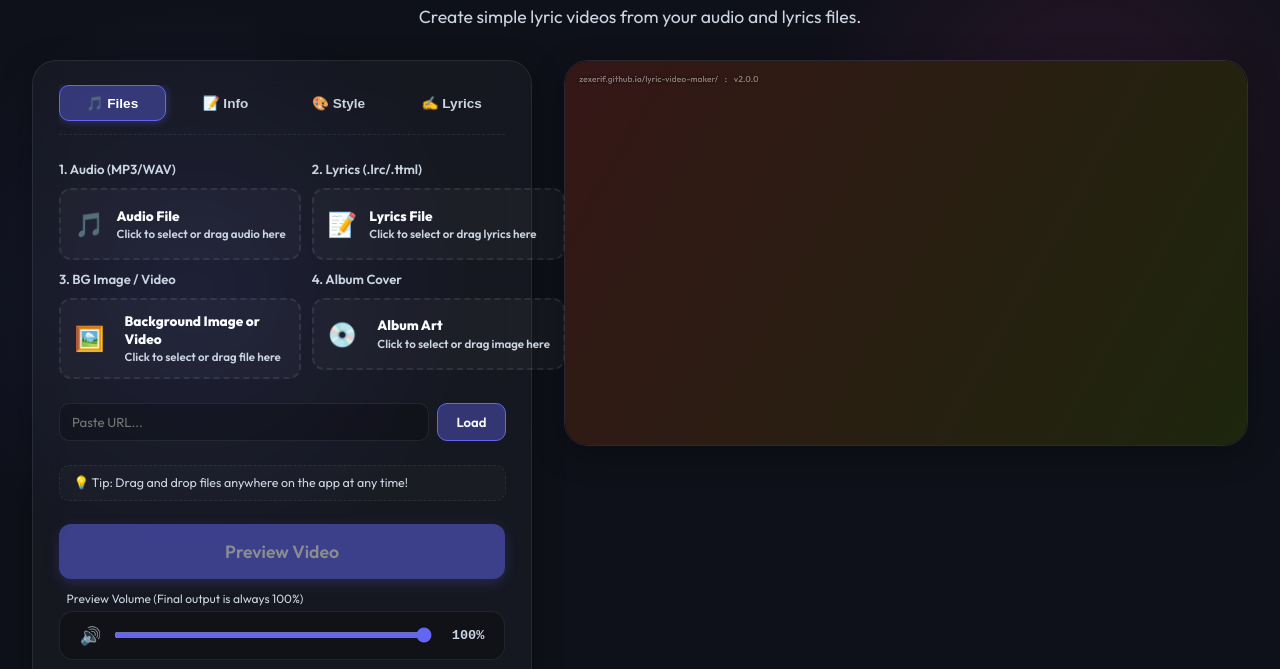
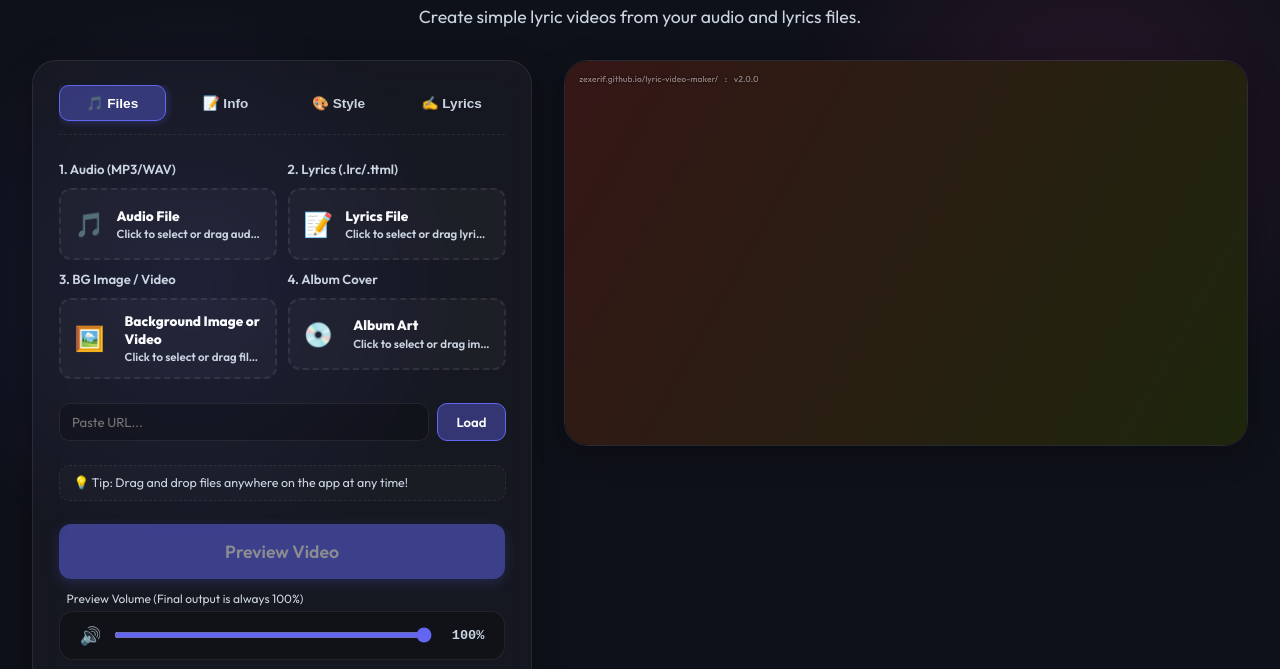
Before and after one commit to Zexerif/lyric-video-maker, a website: page index.html in a window 1280 px wide. Shown: the part 111-780 px from the top of the page. Drawn offline with nearby package versions, Linux system fonts and the light colour scheme; a small style sheet from the web is missing.

Commit message:
Fix media rack grid overflow when audio is decoding

```diff
--- a/styles.css
+++ b/styles.css
@@ -1702,8 +1702,23 @@ footer {
 /* === Streamlined UI Layout Additions === */
 .media-rack-grid {
     display: grid;
-    grid-template-columns: repeat(2, 1fr);
+    grid-template-columns: repeat(2, minmax(0, 1fr));
     gap: 0.65rem;
+    width: 100%;
+    max-width: 100%;
+}
+
+.media-rack-grid > .input-group {
+    min-width: 0;
+}
+
+.media-rack-grid .upload-card {
+    min-width: 0;
+    max-width: 100%;
+}
+
+.media-rack-grid .upload-spinner {
+    flex-shrink: 0;
 }
 
 @media (max-width: 600px) {
```
